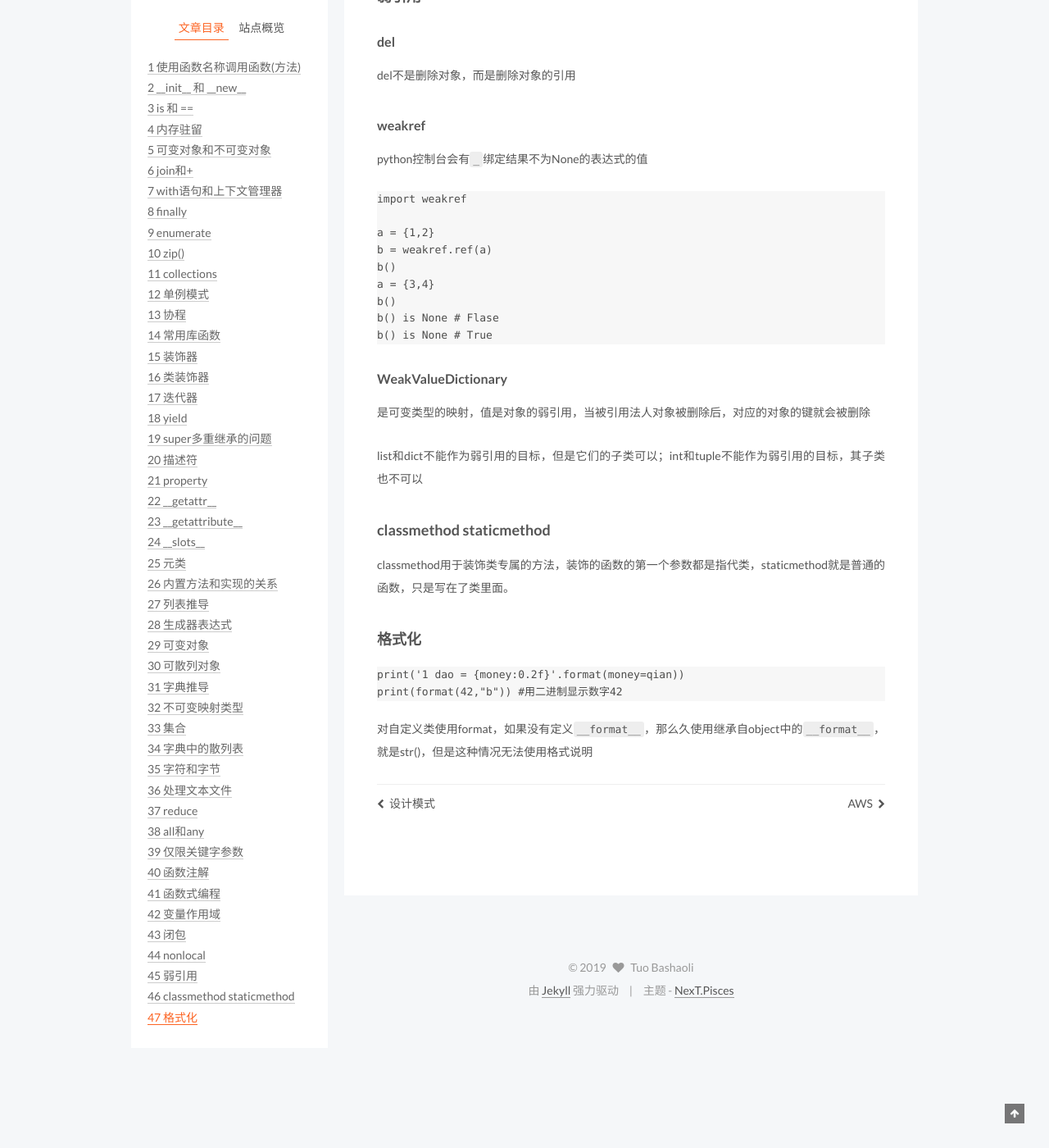
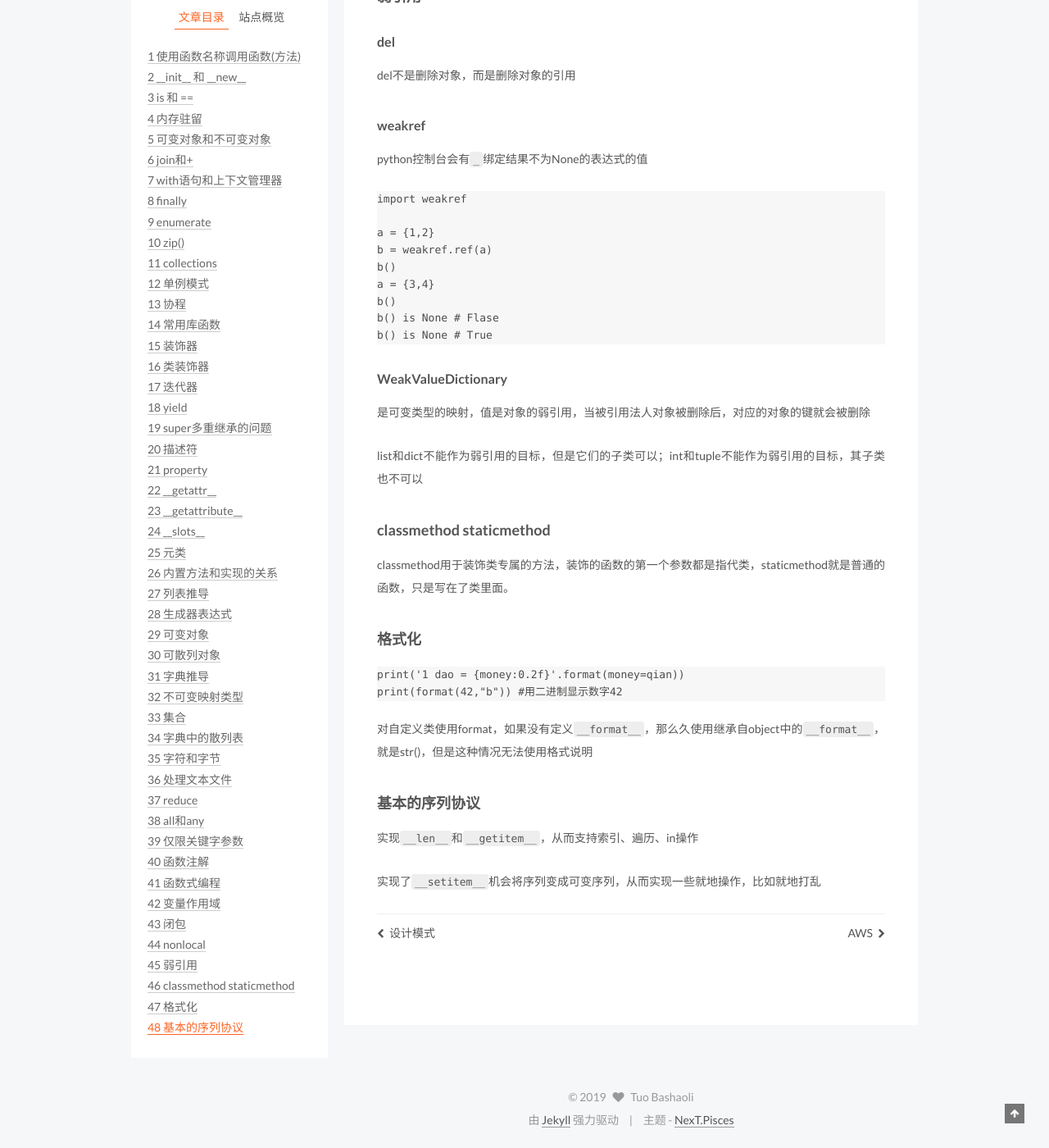
Before and after one commit to tuobashaoli/tuobashaoli.github.io, a Jekyll site: the page built from _posts/2019-05-03-python.markdown, in a window 1280 px wide and 1400 px high, scrolled down 19066 px. Shown: the whole window at 82% size. Built offline with Jekyll 4.4.1, drawn with Linux system fonts in a browser that asks for light colours; comment, search, counter and statistics services are not loaded.

Commit message:
update python

````diff
--- a/_posts/2019-05-03-python.markdown
+++ b/_posts/2019-05-03-python.markdown
@@ -873,3 +873,9 @@ print(format(42,"b")) #用二进制显示数字42
 ```
 
 对自定义类使用format，如果没有定义`__format__`，那么久使用继承自object中的`__format__`，就是str()，但是这种情况无法使用格式说明
+
+### 基本的序列协议
+
+实现`__len__`和`__getitem__`，从而支持索引、遍历、in操作
+
+实现了`__setitem__`机会将序列变成可变序列，从而实现一些就地操作，比如就地打乱
````
